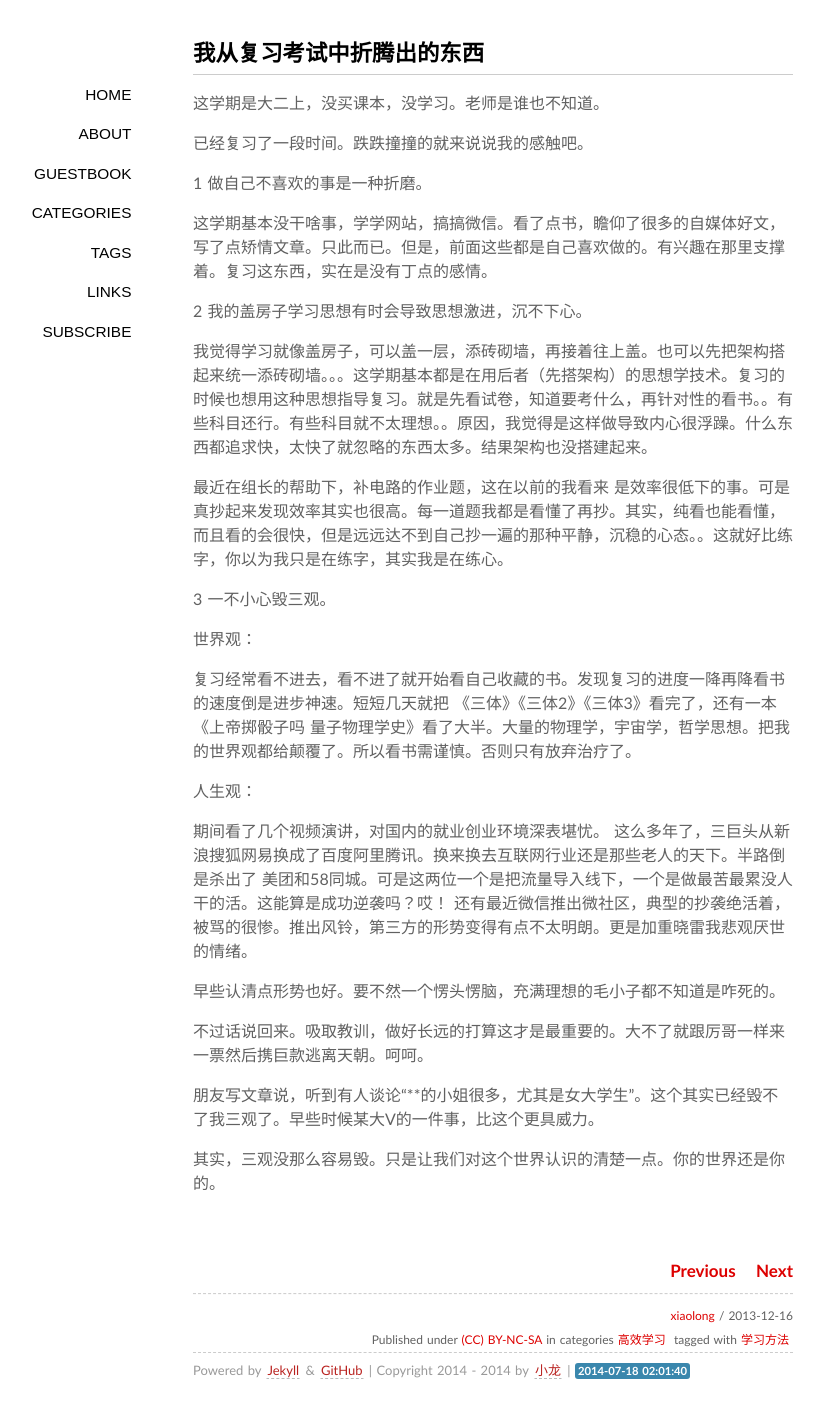
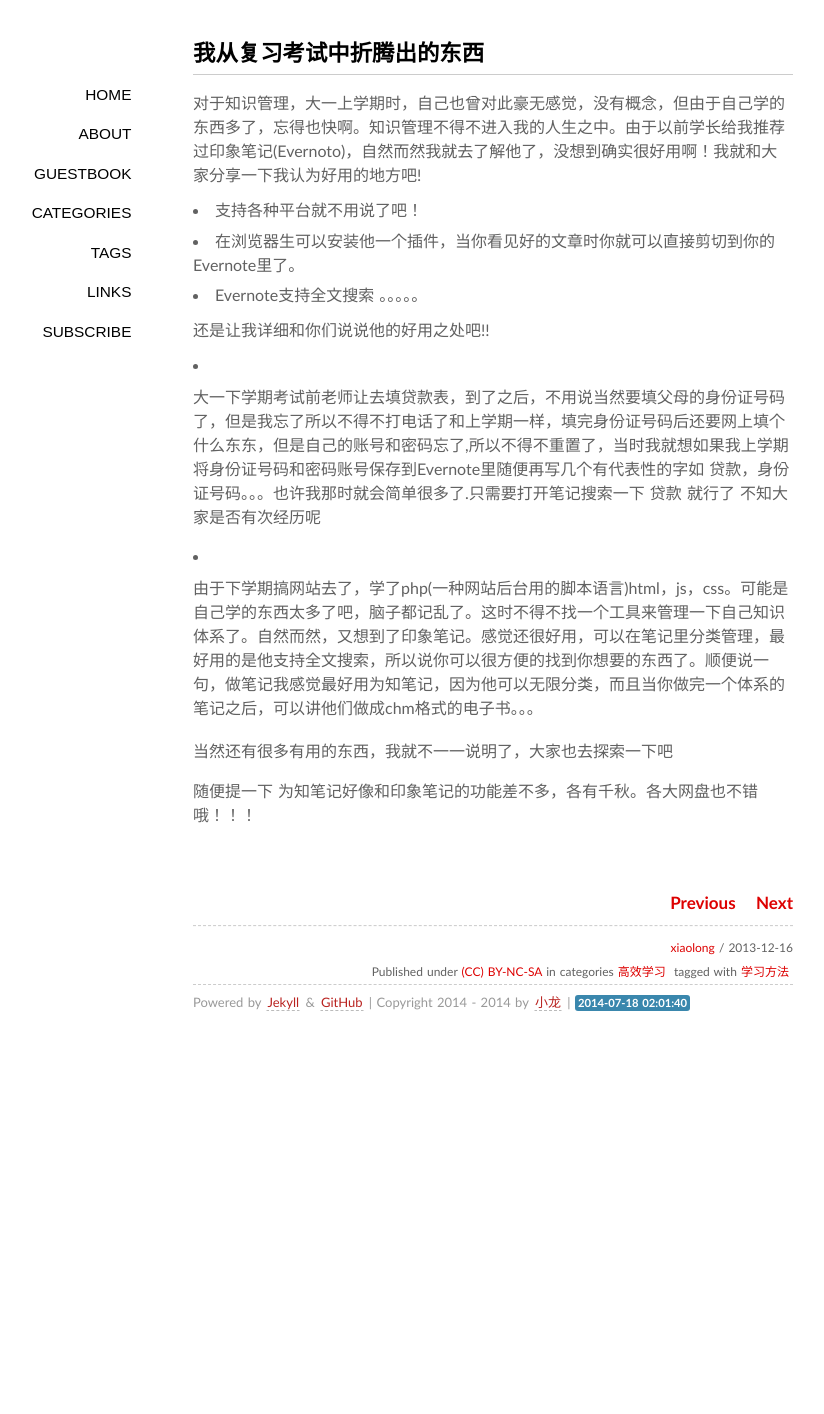
Before and after one commit to longriyao/xiaolong, a Jekyll site: the page built from _posts/effectiveLearning/2013-12-16-Learn-from-review-for-exam.md, in a window 1280 px wide. Shown: the whole page, without its empty margins (147-971 px from the left). Built offline with Jekyll 4.4.1, drawn with Linux system fonts in a browser that asks for light colours; some web fonts are replaced; Markdown is read by kramdown in place of the engine named in the settings; comment, search, counter and statistics services are not loaded; after the commit the page ends 1046 px from its top, so only the background shows below that.

Commit message:
Update 2013-12-16-Learn-from-review-for-exam.md

```diff
--- a/_posts/effectiveLearning/2013-12-16-Learn-from-review-for-exam.md
+++ b/_posts/effectiveLearning/2013-12-16-Learn-from-review-for-exam.md
@@ -7,42 +7,20 @@ tags: [学习方法]
 ---
 
 
-这学期是大二上，没买课本，没学习。老师是谁也不知道。
+对于知识管理，大一上学期时，自己也曾对此豪无感觉，没有概念，但由于自己学的东西多了，忘得也快啊。知识管理不得不进入我的人生之中。由于以前学长给我推荐过印象笔记(Evernoto)，自然而然我就去了解他了，没想到确实很好用啊！我就和大家分享一下我认为好用的地方吧!
 
-已经复习了一段时间。跌跌撞撞的就来说说我的感触吧。
+- 支持各种平台就不用说了吧！
+- 在浏览器生可以安装他一个插件，当你看见好的文章时你就可以直接剪切到你的Evernote里了。
+- Evernote支持全文搜索
+。。。。。
+
+还是让我详细和你们说说他的好用之处吧!!
+
+- 大一下学期考试前老师让去填贷款表，到了之后，不用说当然要填父母的身份证号码了，但是我忘了所以不得不打电话了和上学期一样，填完身份证号码后还要网上填个什么东东，但是自己的账号和密码忘了,所以不得不重置了，当时我就想如果我上学期将身份证号码和密码账号保存到Evernote里随便再写几个有代表性的字如 贷款，身份证号码。。。也许我那时就会简单很多了.只需要打开笔记搜索一下 贷款 就行了  不知大家是否有次经历呢
 
 
-1 做自己不喜欢的事是一种折磨。
+- 由于下学期搞网站去了，学了php(一种网站后台用的脚本语言)html，js，css。可能是自己学的东西太多了吧，脑子都记乱了。这时不得不找一个工具来管理一下自己知识体系了。自然而然，又想到了印象笔记。感觉还很好用，可以在笔记里分类管理，最好用的是他支持全文搜索，所以说你可以很方便的找到你想要的东西了。顺便说一句，做笔记我感觉最好用为知笔记，因为他可以无限分类，而且当你做完一个体系的笔记之后，可以讲他们做成chm格式的电子书。。。
 
-这学期基本没干啥事，学学网站，搞搞微信。看了点书，瞻仰了很多的自媒体好文，写了点矫情文章。只此而已。但是，前面这些都是自己喜欢做的。有兴趣在那里支撑着。复习这东西，实在是没有丁点的感情。
+当然还有很多有用的东西，我就不一一说明了，大家也去探索一下吧
 
-
-2 我的盖房子学习思想有时会导致思想激进，沉不下心。
-
-
-我觉得学习就像盖房子，可以盖一层，添砖砌墙，再接着往上盖。也可以先把架构搭起来统一添砖砌墙。。。这学期基本都是在用后者（先搭架构）的思想学技术。复习的时候也想用这种思想指导复习。就是先看试卷，知道要考什么，再针对性的看书。。有些科目还行。有些科目就不太理想。。原因，我觉得是这样做导致内心很浮躁。什么东西都追求快，太快了就忽略的东西太多。结果架构也没搭建起来。
-
-最近在组长的帮助下，补电路的作业题，这在以前的我看来 是效率很低下的事。可是真抄起来发现效率其实也很高。每一道题我都是看懂了再抄。其实，纯看也能看懂，而且看的会很快，但是远远达不到自己抄一遍的那种平静，沉稳的心态。。这就好比练字，你以为我只是在练字，其实我是在练心。
-
-
-3 一不小心毁三观。
-
-世界观：
-
-复习经常看不进去，看不进了就开始看自己收藏的书。发现复习的进度一降再降看书的速度倒是进步神速。短短几天就把 《三体》《三体2》《三体3》看完了，还有一本《上帝掷骰子吗 量子物理学史》看了大半。大量的物理学，宇宙学，哲学思想。把我的世界观都给颠覆了。所以看书需谨慎。否则只有放弃治疗了。
-
-
-人生观：
-
-期间看了几个视频演讲，对国内的就业创业环境深表堪忧。 这么多年了，三巨头从新浪搜狐网易换成了百度阿里腾讯。换来换去互联网行业还是那些老人的天下。半路倒是杀出了 美团和58同城。可是这两位一个是把流量导入线下，一个是做最苦最累没人干的活。这能算是成功逆袭吗？哎！ 还有最近微信推出微社区，典型的抄袭绝活着，被骂的很惨。推出风铃，第三方的形势变得有点不太明朗。更是加重晓雷我悲观厌世的情绪。
-
-
-早些认清点形势也好。要不然一个愣头愣脑，充满理想的毛小子都不知道是咋死的。
-
-不过话说回来。吸取教训，做好长远的打算这才是最重要的。大不了就跟厉哥一样来一票然后携巨款逃离天朝。呵呵。
-
-
-朋友写文章说，听到有人谈论“**的小姐很多，尤其是女大学生”。这个其实已经毁不了我三观了。早些时候某大V的一件事，比这个更具威力。
-
-
-其实，三观没那么容易毁。只是让我们对这个世界认识的清楚一点。你的世界还是你的。
+随便提一下  为知笔记好像和印象笔记的功能差不多，各有千秋。各大网盘也不错哦！！！
```
